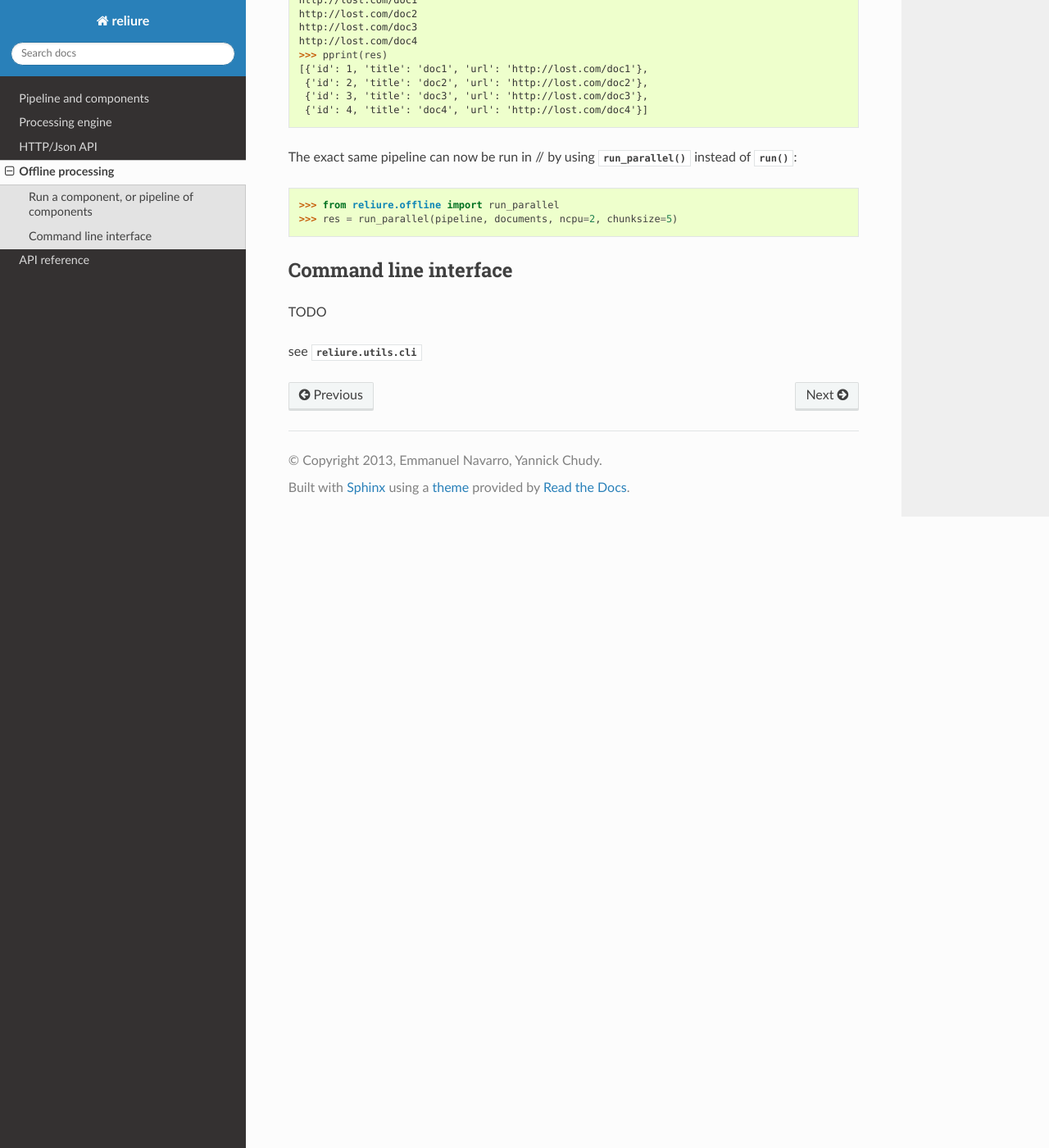
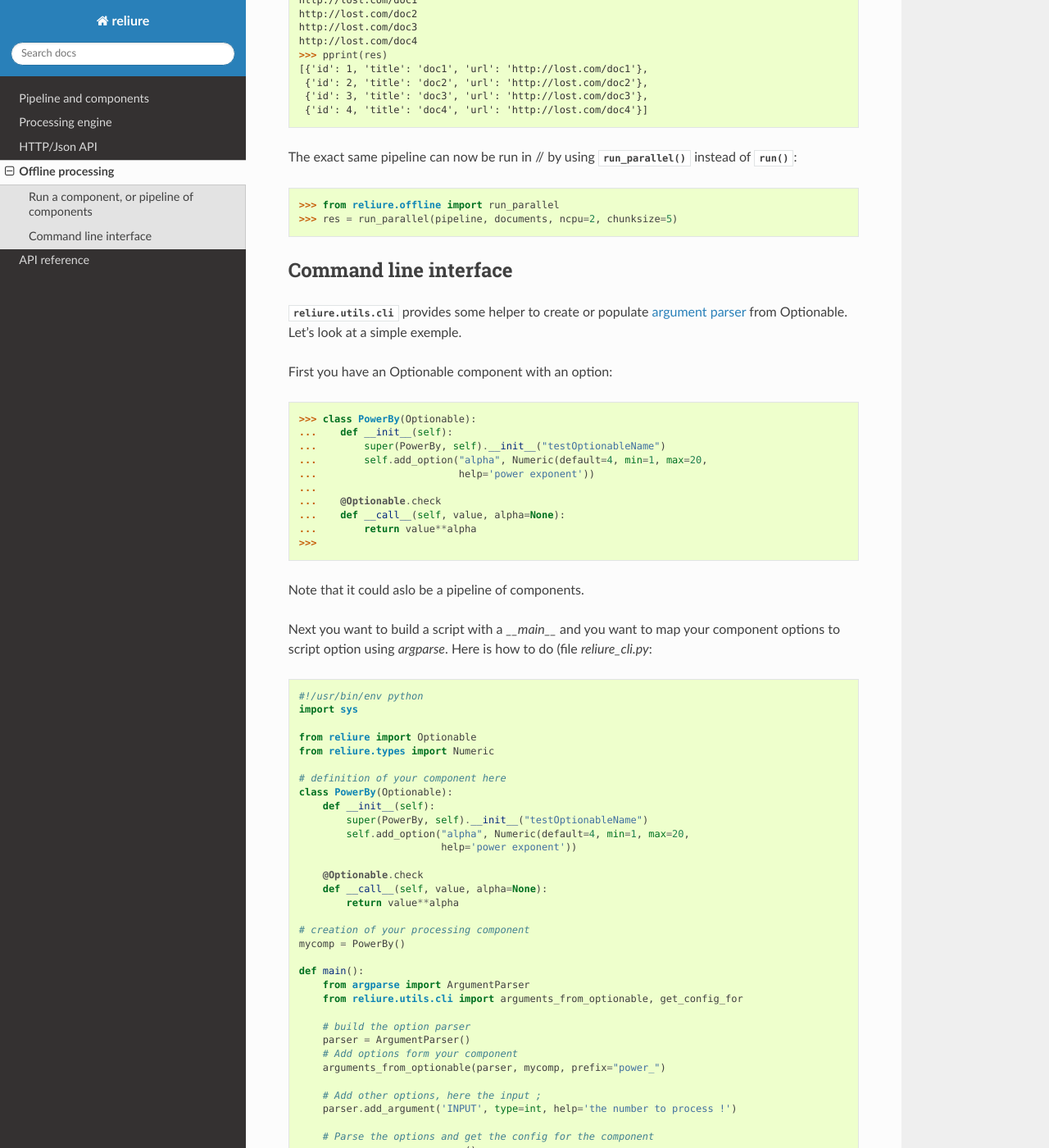
Before and after one commit to kodexlab/reliure, a Sphinx documentation site: the page built from docs/offline.rst, in a window 1280 px wide and 1400 px high, scrolled down 997 px. Shown: the whole window at 82% size. Built offline with Sphinx 7.4.7 and the Read the Docs theme 2.0.0, drawn with Linux system fonts in a browser that asks for light colours; formulas are drawn with MathJax 3; pages that are not in the unit, such as notebooks, are missing from menus; some of the changed text lies outside the part shown.

Commit message:
Add doc for cli tools, close #7

```diff
--- /dev/null
+++ b/docs/examples/reliure_cli.py
@@ -0,0 +1,43 @@
+#!/usr/bin/env python
+import sys
+
+from reliure import Optionable
+from reliure.types import Numeric
+
+# definition of your component here
+class PowerBy(Optionable):
+    def __init__(self):
+        super(PowerBy, self).__init__("testOptionableName")
+        self.add_option("alpha", Numeric(default=4, min=1, max=20,
+                        help='power exponent'))
+
+    @Optionable.check
+    def __call__(self, value, alpha=None):
+        return value**alpha
+
+# creation of your processing component
+mycomp = PowerBy()
+
+def main():
+    from argparse import ArgumentParser
+    from reliure.utils.cli import arguments_from_optionable, get_config_for
+
+    # build the option parser
+    parser = ArgumentParser()
+    # Add options form your component
+    arguments_from_optionable(parser, mycomp, prefix="power_")
+
+    # Add other options, here the input ;
+    parser.add_argument('INPUT', type=int, help='the number to process !')
+
+    # Parse the options and get the config for the component
+    args = parser.parse_args()
+    config = get_config_for(args, mycomp, prefix="power_")
+
+    result = mycomp(args.INPUT, **config)
+    print(result)
+
+    return 0
+
+if __name__ == '__main__':
+    sys.exit(main())
--- a/docs/offline.rst
+++ b/docs/offline.rst
@@ -6,6 +6,7 @@
 
     >>> from pprint import pprint
     >>> import json
+    >>> from reliure import Optionable
 
 ******************
 Offline processing
@@ -68,8 +69,47 @@ instead of :func:`run`:
 >>> res = run_parallel(pipeline, documents, ncpu=2, chunksize=5)
 
 Command line interface
-###########################
+#########################
 
-TODO
+:mod:`.reliure.utils.cli` provides some helper to create or populate
+`argument parser <https://docs.python.org/3/library/argparse.html>`_ from Optionable.
+Let's look at a simple exemple.
 
-see :mod:`.reliure.utils.cli`
+First you have an Optionable component with an option:
+
+>>> class PowerBy(Optionable):
+...    def __init__(self):
+...        super(PowerBy, self).__init__("testOptionableName")
+...        self.add_option("alpha", Numeric(default=4, min=1, max=20,
+...                        help='power exponent'))
+...
+...    @Optionable.check
+...    def __call__(self, value, alpha=None):
+...        return value**alpha
+>>>
+
+Note that it could aslo be a pipeline of components.
+
+Next you want to build a script with a `__main__` and you want to map your
+component options to script option using `argparse`. Here is how to do
+(file `reliure_cli.py`:
+
+.. literalinclude:: examples/reliure_cli.py
+
+With that you will have a nice doc generated:
+
+.. code-block:: shell
+
+    $ python reliure_cli.py -h
+    usage: reliure_cli.py [-h] [--power_alpha POWER_ALPHA] INPUT
+
+    positional arguments:
+      INPUT                 the number to process !
+
+    optional arguments:
+      -h, --help            show this help message and exit
+      --power_alpha POWER_ALPHA
+                            power exponent
+
+    $ python reliure_cli.py --power_alpha 3 3
+    27
```
